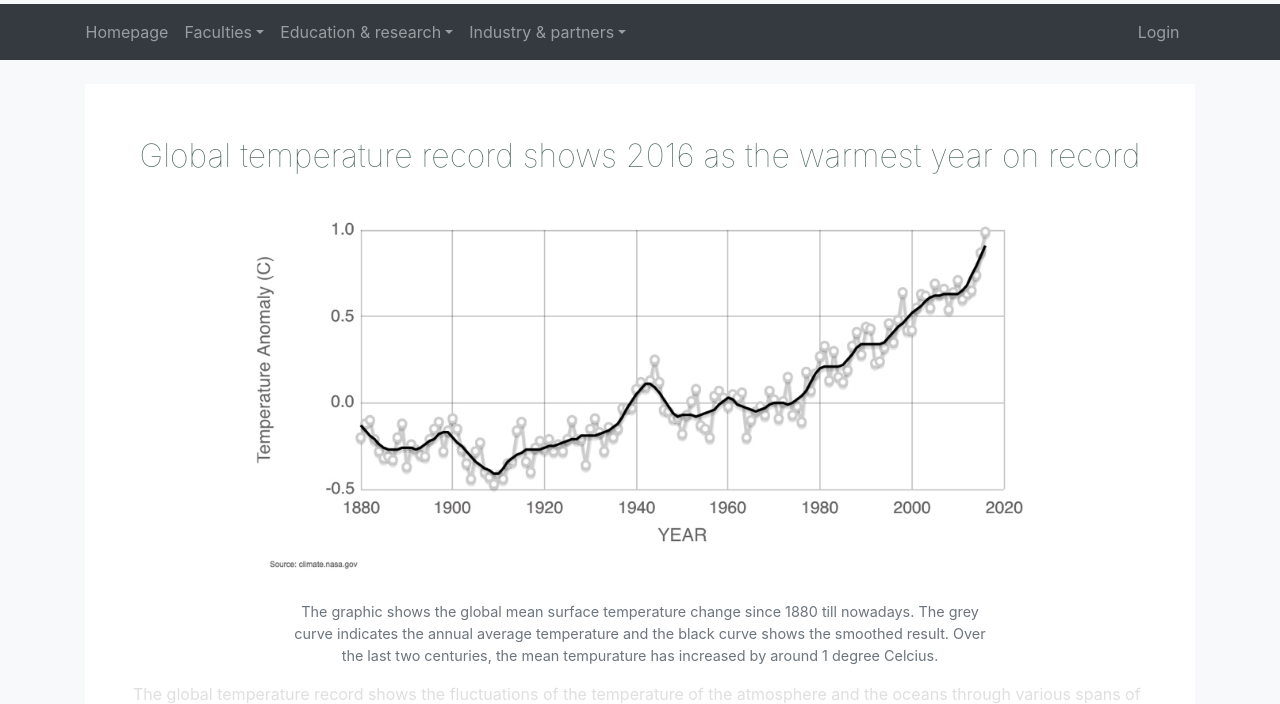
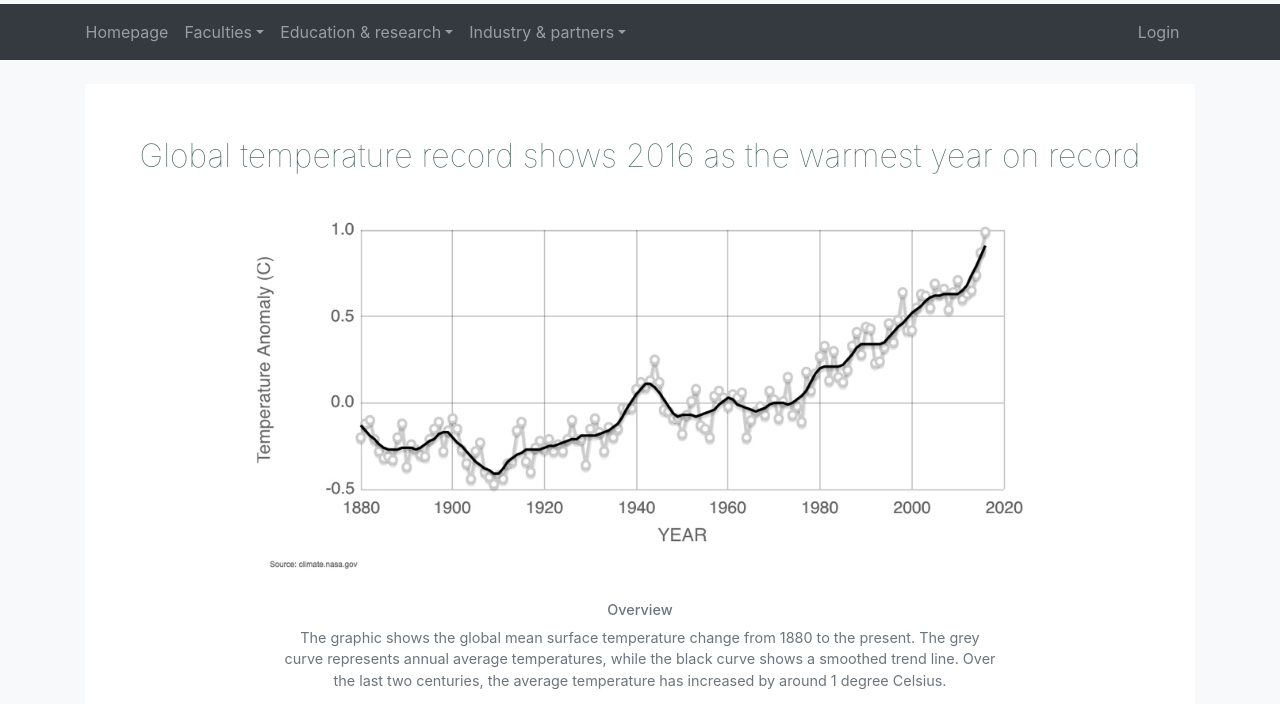
Before and after one commit to Danielgergely/uzh-web-and-mobile-accessibility, a plain HTML site: page src/article.html in a window 1280 px wide. Shown: the part 102-806 px from the top of the page. Drawn offline with Linux system fonts and the light colour scheme.

Commit message:
update graphic

```diff
--- a/src/article.html
+++ b/src/article.html
@@ -127,10 +127,13 @@
         <div class="p-5 bg-white">
             <div class="text-primary text-center mb-4 title">Global temperature record shows 2016 as the warmest year on record</div>
             <div class="text-center wrapper">
-                <img src="./img/temperature.jpg" class="figure-img img-fluid" alt="Line chart of global average annual temperature">
-                <p class="figure-caption text-center px-5">The graphic shows the global mean surface temperature change since 1880 till nowadays. The grey curve indicates
-                    the annual average temperature and the black curve shows the smoothed result. Over the last two centuries,
-                    the mean tempurature has increased by around 1 degree Celcius.</p>
+                <figure role="group" aria-labelledby="tempChartTitle">
+                    <img src="./img/temperature.jpg" class="figure-img img-fluid" alt="Line chart of global average annual temperature">
+                    <figcaption id="tempChartTitle">
+                        <h2 class="figure-caption text-center px-5">Overview</h2>
+                        <p class="figure-caption text-center px-5">The graphic shows the global mean surface temperature change from 1880 to the present. The grey curve represents annual average temperatures, while the black curve shows a smoothed trend line. Over the last two centuries, the average temperature has increased by around 1 degree Celsius.</p>
+                    </figcaption>
+                </figure>
             </div>
             <p>The global temperature record shows the fluctuations of the temperature of the atmosphere and the oceans through
                 various spans of time. The recently data published by NASA is one of the most detailed information exists
```
